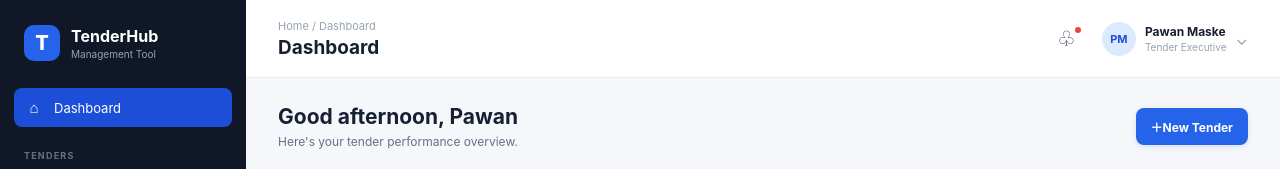
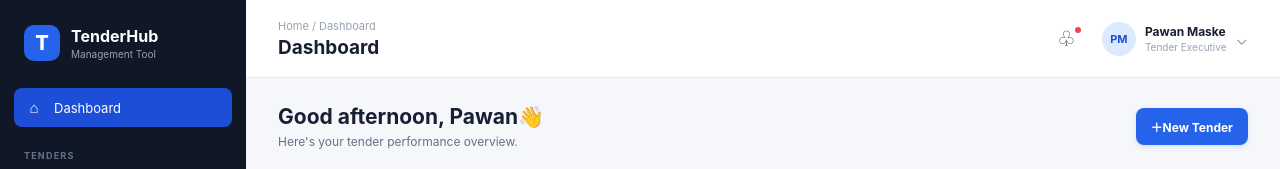
Before and after one commit to pawanmaske-sys/Tender-development-tool, a Next.js app: page / in a window 1280 px wide. Shown: the top 169 px of the page. Built offline with nearby package versions, Linux system fonts and the light colour scheme.

Commit message:
Update page.js

```diff
--- a/app/page.js
+++ b/app/page.js
@@ -283,7 +283,7 @@ export default function Dashboard() {
 
             <div>
               <h2>
-                Good afternoon, Pawan
+                Good afternoon, Pawan👋
               </h2>
 
               <p>
```
